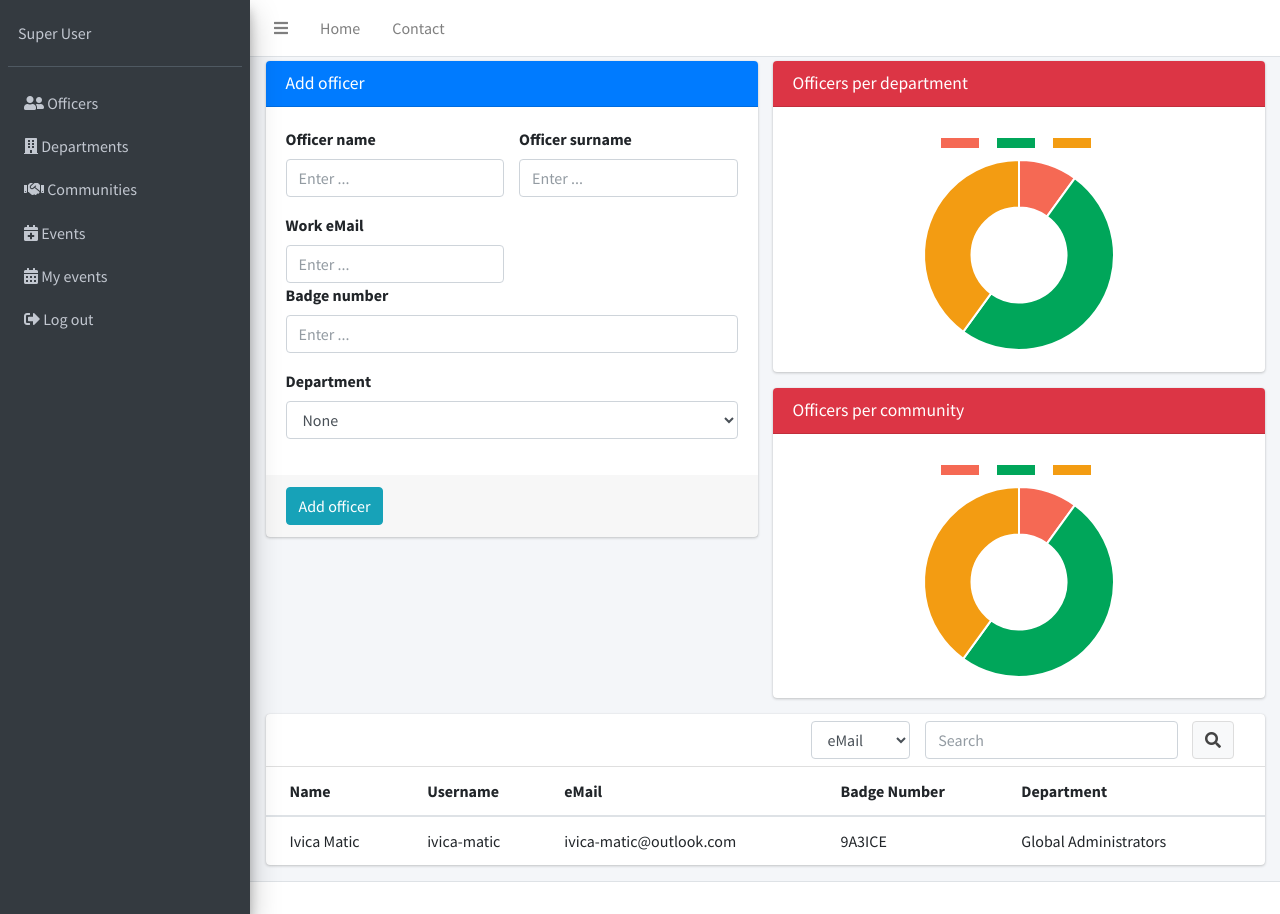
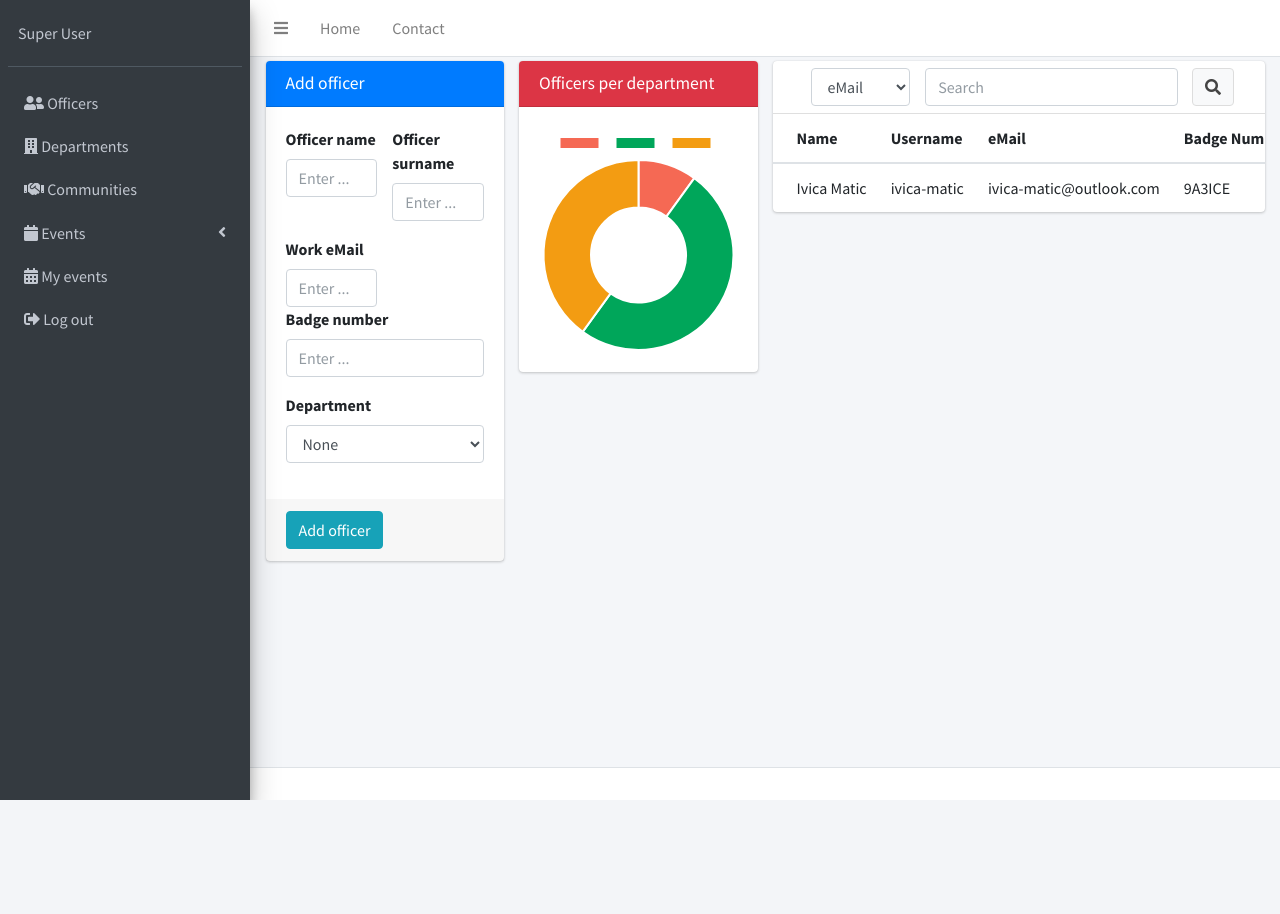
Before and after one commit to PPM-Group-Project/Notts-Police-Comunity-Engagement-Management, a Django app: page /officers/ in a window 1280 px wide. After the commit the page ends 800 px from the top, so only its background shows below. Run offline with Django 3.2, Linux system fonts and the light colour scheme; a user stored in the database is signed in; data comes from the database, SQL or seed files in the repository; both versions use the stored data as it was after the commit; some libraries are stand-ins or nearby versions.

Commit message:
Improved front end scaling

```diff
--- a/cepf/community/templates/communities.html
+++ b/cepf/community/templates/communities.html
@@ -5,7 +5,7 @@
 {% endblock %}
 {% block content %}
 <div class="row">
-  <div class="col-6">
+  <div class="col-12 col-md-6 col-lg-4">
     <div class="card card-primary">
       <div class="card-header">
         <h3 class="card-title">Add community</h3>
@@ -115,7 +115,7 @@
       </form>
     </div>
   </div>
-  <div class="col-12">
+  <div class="col-12 col-md-6 col-lg-8">
     <div class="card">
       <div class="card-header">
         <h3 class="card-title">Communities</h3>
--- a/cepf/management/templates/officers.html
+++ b/cepf/management/templates/officers.html
@@ -4,7 +4,7 @@
 {% endblock %}
 {% block content %}
 <div class="row">
-  <div class="col-12 col-md-6">
+  <div class="col-12 col-md-6 col-lg-3">
     <div class="card card-primary">
       <div class="card-header">
         <h3 class="card-title">Add officer</h3>
@@ -88,7 +88,7 @@
       </form>
     </div>
   </div>
-  <div class="col-12 col-md-6">
+  <div class="col-12 col-md-6 col-lg-3">
     <div class="card card-danger" style="height: 310.5px;">
       <div class="card-header">
         <h3 class="card-title">Officers per department</h3>
@@ -99,18 +99,9 @@
         <canvas id="donutChart" style="max-width: 100%;"></canvas>
       </div>
     </div>
-    <div class="card card-danger" style="height: 310.5px">
-      <div class="card-header">
-        <h3 class="card-title">Officers per community</h3>
-        <div class="card-tools">
-        </div>
-      </div>
-      <div class="card-body">
-        <canvas id="donutChart2" style=" height: 200px; max-width: 100%;"></canvas>
-      </div>
-    </div>
+
   </div>
-  <div class="col-12">
+  <div class="col-12 col-md-12 col-lg-6">
     <div class="card">
       <form role="form" action="/officers" method="GET">
         <div class="card-header">
@@ -181,7 +172,6 @@
   });
   $(function () {
     var donutChartCanvas = $('#donutChart').get(0).getContext('2d')
-    var donutChartCanvas2 = $('#donutChart2').get(0).getContext('2d')
 
     var donutData = {
       labels: [
@@ -208,12 +198,6 @@
       data: donutData,
       options: donutOptions
     })
-
-    var donutChart = new Chart(donutChartCanvas2, {
-      type: 'doughnut',
-      data: donutData,
-      options: donutOptions
-    })
   });
 </script>
 {% endblock %}
--- a/cepf/management/templates/personalDetails.html
+++ b/cepf/management/templates/personalDetails.html
@@ -5,7 +5,7 @@
 {% endblock %}
 {% block content %}
 <div class="row">
-  <div class="col-lg-4 col-md-6 col-sm-6">
+  <div class="col-6 col-md-6 col-lg-4">
     <div class="card card-primary card-outline">
       <div class="card-body box-profile">
         <div class="text-center">
--- a/cepf/templates/sidebar.html
+++ b/cepf/templates/sidebar.html
@@ -21,11 +21,34 @@
     </a>
   </li>
   {% endif %} {% if permissions.isEventManager %}
-  <li class="nav-item">
-    <a href="/events" class="nav-link">
-      <i class="fas fa-calendar-plus"></i>
-      <p>Events</p>
+  <li class="nav-item has-treeview">
+    <a href="#" class="nav-link">
+      <i class="nav-icon fas fa-calendar"></i>
+      <p>
+        Events
+        <i class="right fas fa-angle-left"></i>
+      </p>
     </a>
+    <ul class="nav nav-treeview">
+      <li class="nav-item">
+        <a href="/events" class="nav-link">
+          <i class="fas fa-calendar-plus"></i>
+          <p>Schedule event</p>
+        </a>
+      </li>
+      <li class="nav-item">
+        <a href="/events/scheduled" class="nav-link">
+          <i class="fas fa-calendar-day"></i>
+          <p>Sheduled events</p>
+        </a>
+      </li>
+      <li class="nav-item">
+        <a href="/events/completed" class="nav-link">
+          <i class="far fa-calendar-check"></i>
+          <p>Completed events</p>
+        </a>
+      </li>
+    </ul>
   </li>
   {% endif %}
 
```
Also changed, not shown: cepf/community/templates/events.html (+1 -33 lines), cepf/community/templates/myevents.html (+2 -31 lines), cepf/management/templates/departments.html (+2 -5 lines), cepf/db.sqlite3.
